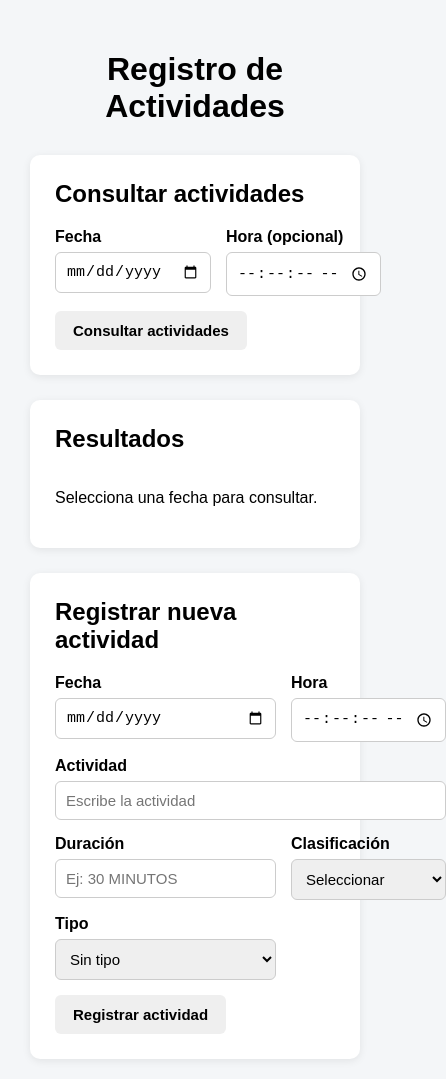
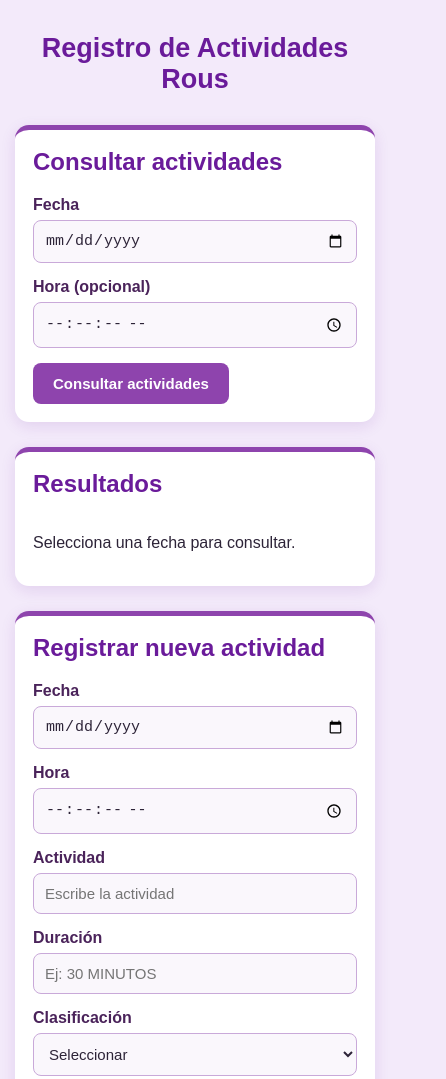
Before and after one commit to joneylirouscondarco-dev/proyecto_actividades, a website: page public/index.html in a window 390 px wide. Shown: the top 1079 px of the page, 446 px wide, since content can reach past the window. Drawn offline with Linux system fonts and the light colour scheme.

Commit message:
Actualizar diseño de Registro de Actividades Rous

```diff
--- a/public/estilos.css
+++ b/public/estilos.css
@@ -6,7 +6,8 @@ body {
     font-family: Arial, sans-serif;
     margin: 0;
     padding: 30px;
-    background: #f4f6f8;
+    background: #f3eafa;
+    color: #2d2438;
 }
 
 .contenedor {
@@ -14,22 +15,40 @@ body {
     margin: auto;
 }
 
+/* ==============================
+   TITULO PRINCIPAL
+============================== */
+
 h1 {
     text-align: center;
     margin-bottom: 30px;
+    color: #6a1b9a;
+    font-size: 34px;
+    font-weight: bold;
 }
 
+/* ==============================
+   SECCIONES
+============================== */
+
 .seccion {
-    background: white;
+    background: #ffffff;
     padding: 25px;
     margin-bottom: 25px;
-    border-radius: 10px;
-    box-shadow: 0 2px 8px rgba(0, 0, 0, 0.08);
+    border-radius: 14px;
+    box-shadow: 0 4px 15px rgba(106, 27, 154, 0.12);
+    border-top: 5px solid #8e44ad;
 }
 
 h2 {
     margin-top: 0;
+    margin-bottom: 20px;
+    color: #6a1b9a;
 }
+
+/* ==============================
+   FORMULARIOS
+============================== */
 
 .formulario {
     display: grid;
@@ -49,24 +68,50 @@ h2 {
 
 label {
     font-weight: bold;
+    color: #4a235a;
 }
 
 input,
 select {
-    padding: 10px;
-    border: 1px solid #ccc;
-    border-radius: 6px;
+    padding: 11px;
+    border: 1px solid #c9a9d9;
+    border-radius: 8px;
     font-size: 15px;
+    background: #faf7fc;
+    color: #2d2438;
+    outline: none;
 }
 
+input:focus,
+select:focus {
+    border-color: #8e44ad;
+    box-shadow: 0 0 0 3px rgba(142, 68, 173, 0.15);
+}
+
+/* ==============================
+   BOTONES
+============================== */
+
 button {
-    padding: 11px 18px;
+    padding: 12px 20px;
     border: none;
-    border-radius: 6px;
+    border-radius: 8px;
     cursor: pointer;
     font-size: 15px;
     font-weight: bold;
+    background: #8e44ad;
+    color: white;
+    transition: 0.2s;
 }
+
+button:hover {
+    background: #6a1b9a;
+    transform: translateY(-1px);
+}
+
+/* ==============================
+   TABLA
+============================== */
 
 .tabla-contenedor {
     overflow-x: auto;
@@ -76,21 +121,65 @@ table {
     width: 100%;
     border-collapse: collapse;
     margin-top: 15px;
+    background: white;
 }
 
 th,
 td {
-    padding: 10px;
-    border: 1px solid #ddd;
+    padding: 11px;
+    border: 1px solid #dccbe5;
     text-align: left;
 }
 
 th {
+    background: #8e44ad;
+    color: white;
     font-weight: bold;
 }
+
+tr:nth-child(even) {
+    background: #faf7fc;
+}
+
+tr:hover {
+    background: #f0e4f6;
+}
+
+/* ==============================
+   MENSAJES
+============================== */
 
 .mensaje {
     padding: 12px;
     margin-top: 15px;
-    border-radius: 6px;
+    border-radius: 8px;
+    background: #f3eafa;
+    color: #5e3370;
 }
+
+/* ==============================
+   RESPONSIVE
+============================== */
+
+@media (max-width: 700px) {
+
+    body {
+        padding: 15px;
+    }
+
+    h1 {
+        font-size: 27px;
+    }
+
+    .formulario {
+        grid-template-columns: 1fr;
+    }
+
+    .campo-completo {
+        grid-column: auto;
+    }
+
+    .seccion {
+        padding: 18px;
+    }
+}
--- a/public/index.html
+++ b/public/index.html
@@ -24,7 +24,7 @@
 
     <div class="contenedor">
 
-        <h1>Registro de Actividades</h1>
+        <h1>Registro de Actividades Rous</h1>
 
 
         <!-- ======================================
```
